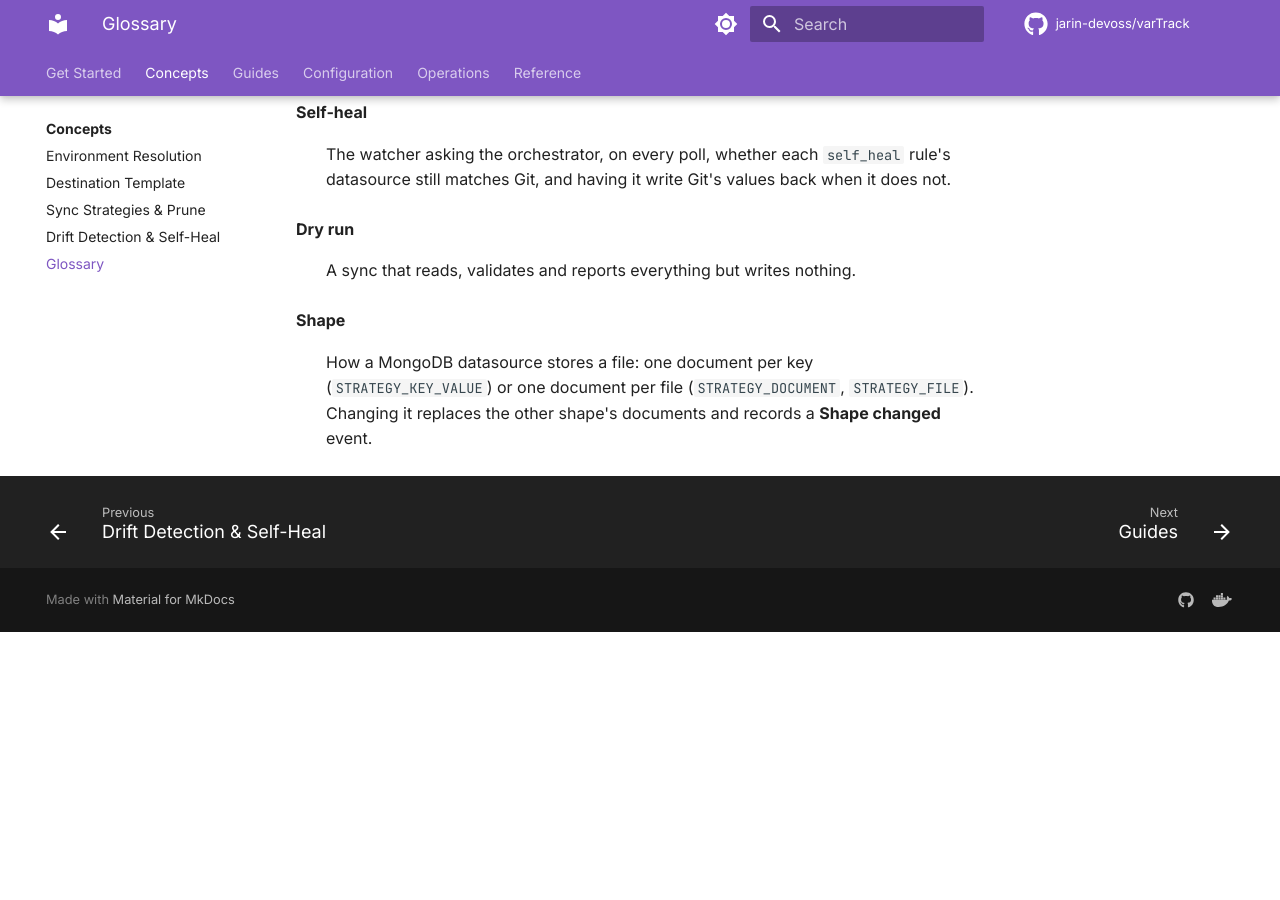
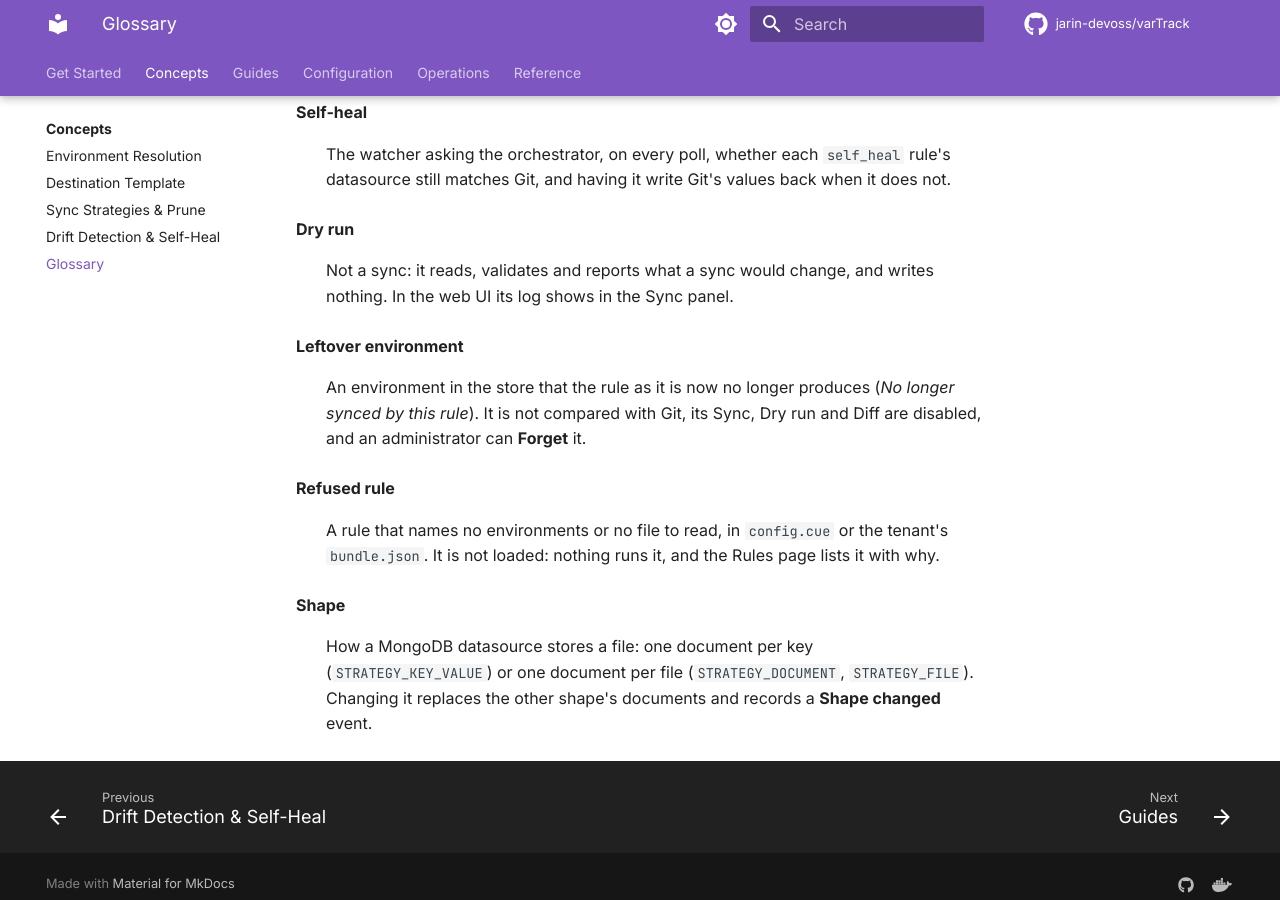
Before and after one commit to jarin-devoss/varTrack, an MkDocs documentation site: the page built from docs/concepts/glossary.md, in a window 1280 px wide and 900 px high, scrolled down 2436 px. Built offline with MkDocs 1.6.1 and Material for MkDocs 9.7.7, drawn with Linux system fonts in a browser that asks for light colours; comment, search, counter and statistics services are not loaded; before the commit the page ends 3068 px from its top, so only the background shows below that.

Commit message:
docs: a dry run shows its log; each environment has its own Diff
The UI README's rule page has no rule-wide Diff, a leftover or never-written environment shows Summary and History only, and a refused rule is listed with why; a dry run keeps the Sync panel open on its log. The glossary says a dry run is not a sync and adds leftover environment and refused rule; the browser suite's README describes the world's named files and the leftover cleanup.

Co-Authored-By: Claude Opus 5.5 <noreply@anthropic.com>

```diff
--- a/docs/concepts/glossary.md
+++ b/docs/concepts/glossary.md
@@ -87,7 +87,17 @@ The words varTrack's docs, logs and web UI use, and what each one means here.
     datasource still matches Git, and having it write Git's values back when it does not.
 
 **Dry run**
-:   A sync that reads, validates and reports everything but writes nothing.
+:   Not a sync: it reads, validates and reports what a sync would change, and writes nothing.
+    In the web UI its log shows in the Sync panel.
+
+**Leftover environment**
+:   An environment in the store that the rule as it is now no longer produces (*No longer synced
+    by this rule*). It is not compared with Git, its Sync, Dry run and Diff are disabled, and an
+    administrator can **Forget** it.
+
+**Refused rule**
+:   A rule that names no environments or no file to read, in `config.cue` or the tenant's
+    `bundle.json`. It is not loaded: nothing runs it, and the Rules page lists it with why.
 
 **Shape**
 :   How a MongoDB datasource stores a file: one document per key (`STRATEGY_KEY_VALUE`) or one
```
Also changed, not shown: docs/concepts/sync-strategies.md (+1 -1 lines), ui/README.md (+2 -2 lines), ui/e2e/README.md (+4 -2 lines).
